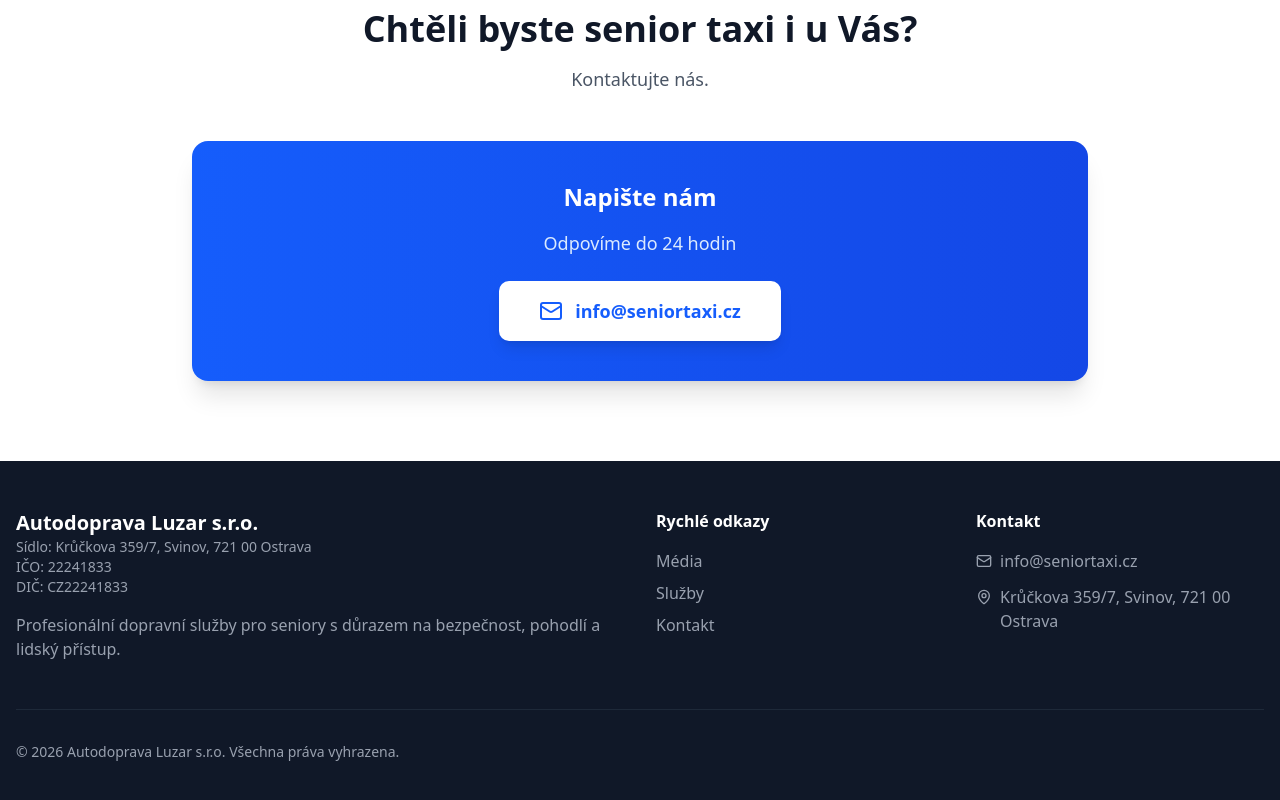
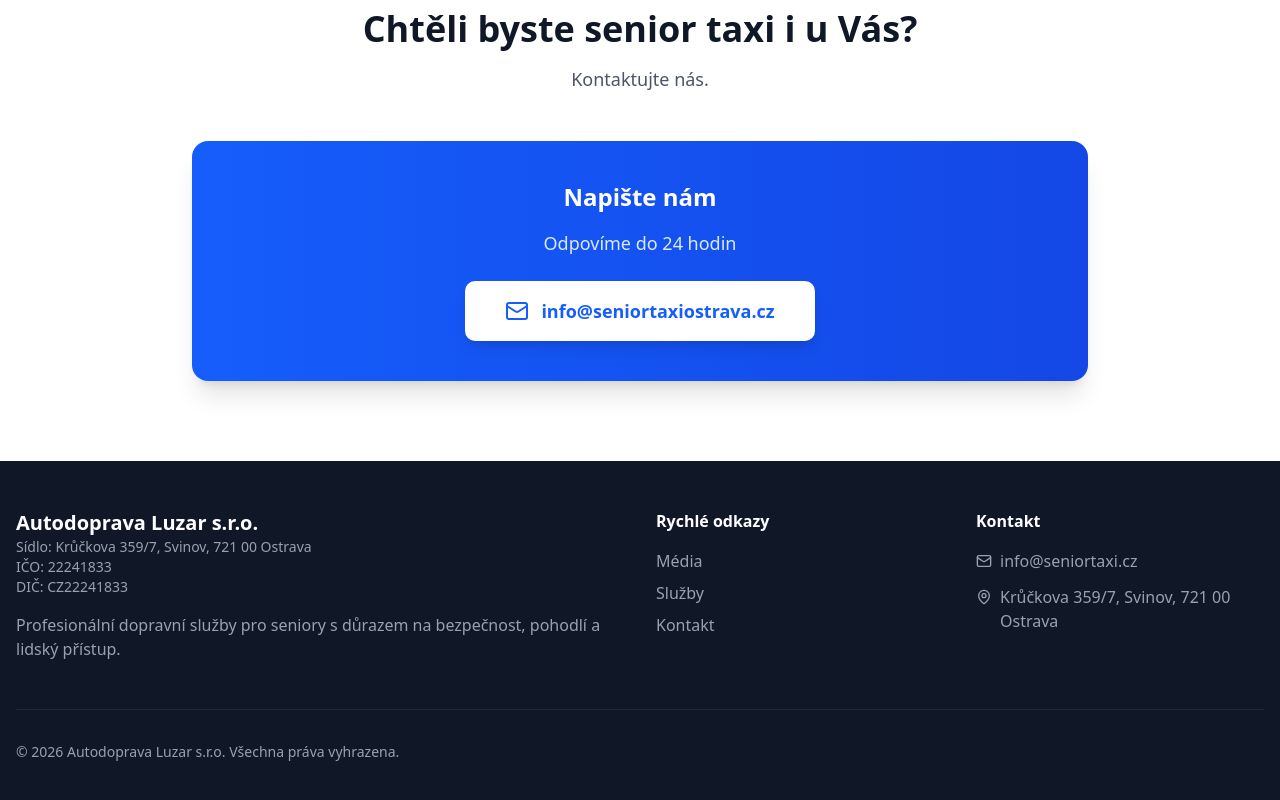
Before and after one commit to Agillis24/senior_taxi, a React (Vite) app: page / in a window 1280 px wide. Shown: the part 2999-3799 px from the top of the page. Built offline with nearby package versions, Linux system fonts and the light colour scheme.

Commit message:
Update Contact.tsx

```diff
--- a/src/components/Contact.tsx
+++ b/src/components/Contact.tsx
@@ -22,7 +22,7 @@ export function Contact() {
               className="inline-flex items-center justify-center bg-white text-blue-600 px-10 py-4 rounded-lg hover:bg-gray-100 transition gap-3 font-bold text-lg shadow-lg"
             >
               <Mail size={24} />
-              info@seniortaxi.cz
+              info@seniortaxiostrava.cz
             </a>
           </div>
         </div>
```
